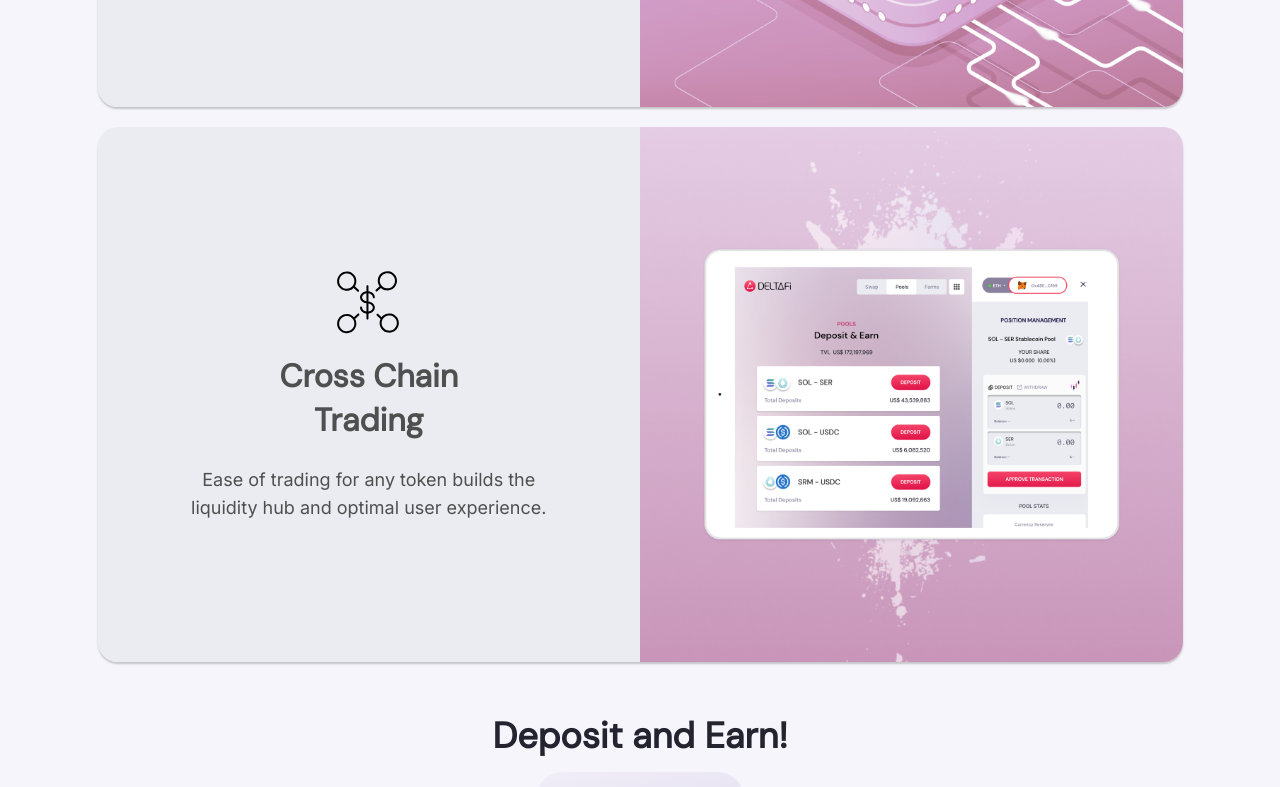
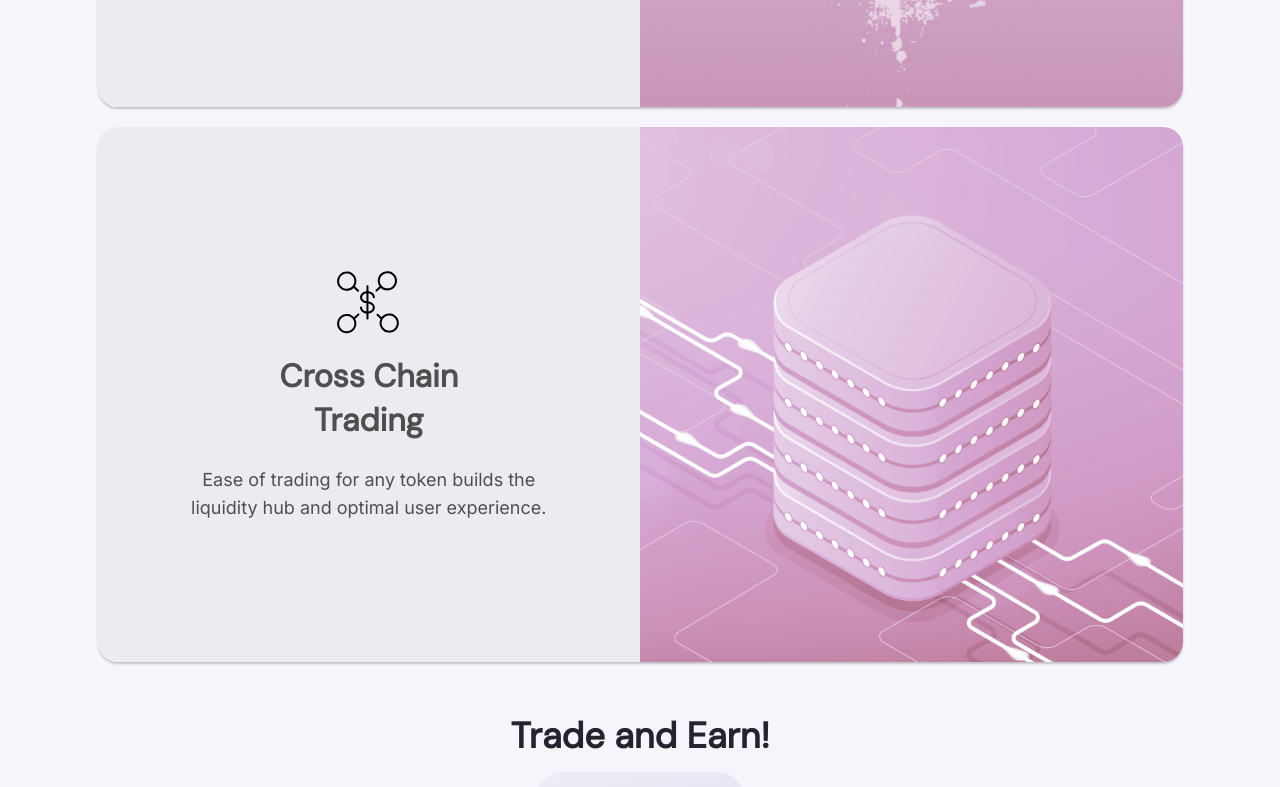
Before and after one commit to deltafi-trade/deltafi-homepage, a React (Create React App) app: page / in a window 1280 px wide. Shown: the part 2140-2927 px from the top of the page. Built offline with nearby package versions, Linux system fonts and the light colour scheme; no server answers.

Commit message:
update images

```diff
--- a/src/views/Home/components/DeltaFi.tsx
+++ b/src/views/Home/components/DeltaFi.tsx
@@ -189,13 +189,13 @@ const DeltaFi: React.FC = () => {
       icon: <BoundedLiquidityIcon width="70" color={isDark ? "#FFFFFF" : "#000000"}/>,
       title: "Bounded Liquidity Risk",
       content: "Provisioned liquidity is protected from impermanent loss despite market volatilities.",
-      image: isDark ? '/images/bounded-liquidity-risk-dark.png' : '/images/bounded-liquidity-risk-light.png',
+      image: isDark ? '/images/cross-chain-trading-dark.png' : '/images/cross-chain-trading-light.png',
     },
     {
       icon: <CrossChainIcon width="70" color={isDark ? "#FFFFFF" : "#000000"}/>,
       title: "Cross Chain Trading",
       content: "Ease of trading for any token builds the liquidity hub and optimal user experience.",
-      image: isDark ? '/images/cross-chain-trading-dark.png' : '/images/cross-chain-trading-light.png',
+      image: isDark ? '/images/bounded-liquidity-risk-dark.png' : '/images/bounded-liquidity-risk-light.png',
     },
   ]
 
@@ -215,7 +215,7 @@ const DeltaFi: React.FC = () => {
             <Img src={card.image} alt="Yields"/>
           </Card>
         ))}
-        <Text color={isDark ? "#FFFFFF" : "#23242F"} mb="20px" mt="48px" className="deposit-earn">Deposit and Earn!</Text>
+        <Text color={isDark ? "#FFFFFF" : "#23242F"} mb="20px" mt="48px" className="deposit-earn">Trade and Earn!</Text>
         <LaunchApp primary={primary}/>
       </StyledDiv>
     </Container>
```
